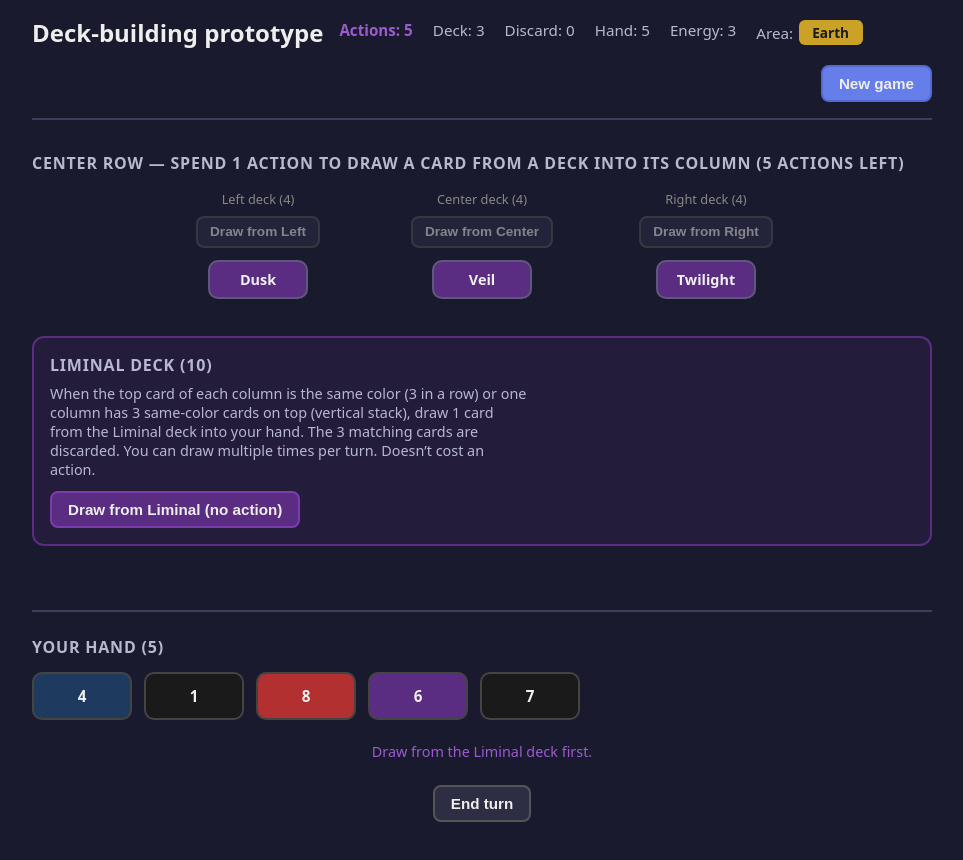
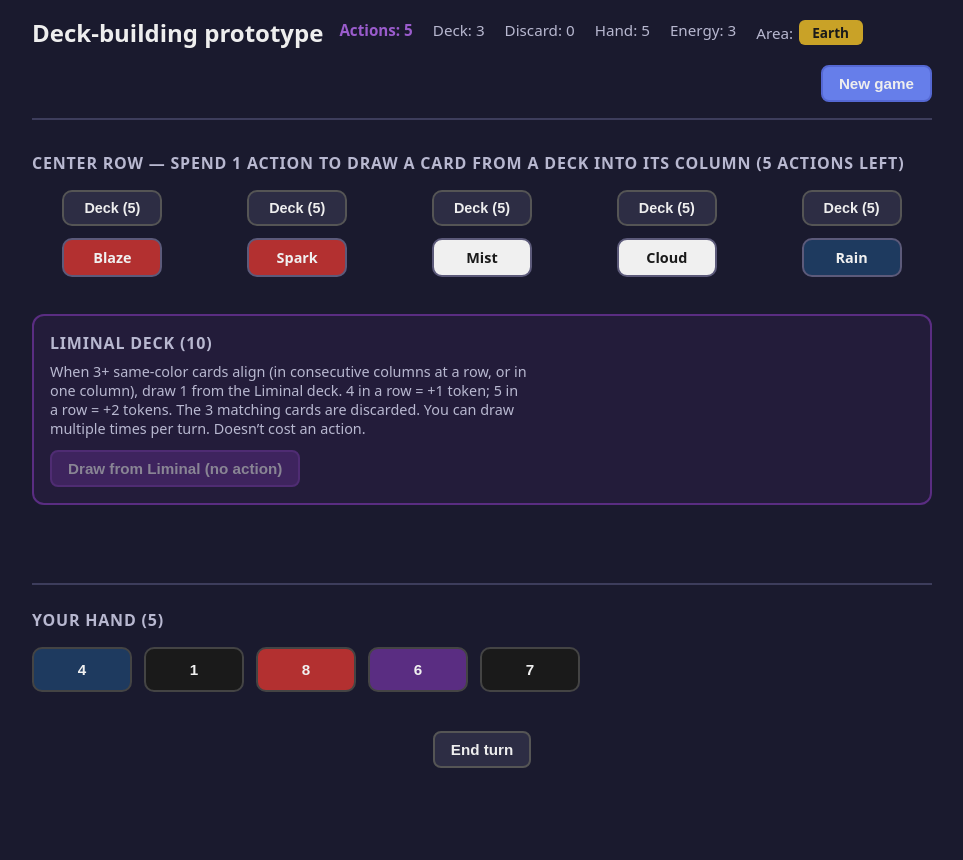
Before and after one commit to Mark-David-Hill/experiments, a React (Vite) app in the folder deck-building-prototype/: page / in a window 1280 px wide. Both pictures are taken after a click on the button "Start game". Shown: the top 860 px of the page, without its empty margins (158-1121 px from the left). After the commit the page ends 832 px from the top, so only its background shows below. Built offline with nearby package versions, Linux system fonts and the light colour scheme.

Commit message:
sets up 5 deck columns and allows for more match bonuses

```diff
--- a/deck-building-prototype/src/App.css
+++ b/deck-building-prototype/src/App.css
@@ -287,8 +287,11 @@ section h2 {
 
 .draw-center-btn {
   margin-bottom: 0.75rem;
-  font-size: 0.85rem;
-  padding: 0.4rem 0.75rem;
+  min-width: 100px;
+  padding: 0.5rem 1rem;
+  font-size: 0.9rem;
+  border-radius: 10px;
+  box-sizing: border-box;
 }
 
 .draw-center-btn:disabled {
--- a/deck-building-prototype/src/App.jsx
+++ b/deck-building-prototype/src/App.jsx
@@ -1,8 +1,8 @@
 import { useState, useCallback } from 'react'
 import {
   STARTER_CARDS,
-  CENTER_DECK_DEFS,
-  CENTER_DECK_LABELS,
+  CENTER_CARD_POOL,
+  CENTER_CARDS_PER_DECK,
   LIMINAL_DECK_DEFS,
   CARD_COLORS,
   CARD_COLOR_KEYS,
@@ -49,8 +49,8 @@ const initialGameState = () => ({
   discard: [],
   played: [],
   energy: STARTING_ENERGY,
-  centerDecks: [[], [], []],
-  centerColumns: [[], [], []],
+  centerDecks: [[], [], [], [], []],
+  centerColumns: [[], [], [], [], []],
   liminalDeck: [],
   drawActionsRemaining: 0,
   moveSourceColumn: null, // when set, waiting to pick destination to move bottom card (costs 1 action)
@@ -63,23 +63,41 @@ const initialGameState = () => ({
   playedModalOpen: false, // when true, show modal listing cards played this turn
 })
 
-/** Finds first 3-in-a-row (same color): any horizontal row, or any vertical run in a column. */
+const NUM_CENTER_COLUMNS = 5
+
+/** Finds first 3/4/5-in-a-row (same color). Returns match and run length (3, 4, or 5). 4 = +1 token, 5 = +2 tokens. */
 function findFirstMatch(centerColumns) {
-  const cols = centerColumns || [[], [], []]
-  const minLen = Math.min(cols[0]?.length ?? 0, cols[1]?.length ?? 0, cols[2]?.length ?? 0)
-  for (let d = 0; d < minLen; d++) {
-    const c0 = cols[0][d].color
-    const c1 = cols[1][d].color
-    const c2 = cols[2][d].color
-    if (c0 === c1 && c1 === c2) return { type: 'horizontal', rowIndex: d }
+  const cols = centerColumns || Array(NUM_CENTER_COLUMNS).fill([])
+  // Horizontal: check each triple (or more) of consecutive columns
+  for (let startCol = 0; startCol + 3 <= NUM_CENTER_COLUMNS; startCol++) {
+    const len0 = cols[startCol]?.length ?? 0
+    const len1 = cols[startCol + 1]?.length ?? 0
+    const len2 = cols[startCol + 2]?.length ?? 0
+    const minLenTriple = Math.min(len0, len1, len2)
+    for (let d = 0; d < minLenTriple; d++) {
+      const color = cols[startCol][d].color
+      if (cols[startCol + 1][d].color !== color || cols[startCol + 2][d].color !== color) continue
+      let runLength = 3
+      if (startCol + 3 < NUM_CENTER_COLUMNS && (cols[startCol + 3]?.length ?? 0) > d && cols[startCol + 3][d].color === color) {
+        runLength = 4
+        if (startCol + 4 < NUM_CENTER_COLUMNS && (cols[startCol + 4]?.length ?? 0) > d && cols[startCol + 4][d].color === color) {
+          runLength = 5
+        }
+      }
+      return { type: 'horizontal', rowIndex: d, startColIndex: startCol, runLength }
+    }
   }
-  for (let col = 0; col < 3; col++) {
+  for (let col = 0; col < NUM_CENTER_COLUMNS; col++) {
     const colArr = cols[col] || []
     for (let start = 0; start + 3 <= colArr.length; start++) {
-      const c0 = colArr[start].color
-      const c1 = colArr[start + 1].color
-      const c2 = colArr[start + 2].color
-      if (c0 === c1 && c1 === c2) return { type: 'vertical', colIndex: col, startIndex: start }
+      const color = colArr[start].color
+      if (colArr[start + 1].color !== color || colArr[start + 2].color !== color) continue
+      let runLength = 3
+      if (start + 3 < colArr.length && colArr[start + 3].color === color) {
+        runLength = 4
+        if (start + 4 < colArr.length && colArr[start + 4].color === color) runLength = 5
+      }
+      return { type: 'vertical', colIndex: col, startIndex: start, runLength }
     }
   }
   return null
@@ -112,7 +130,7 @@ function App() {
   const liminalMatch = findFirstMatch(centerColumns)
   const liminalMatchColor = liminalMatch
     ? liminalMatch.type === 'horizontal'
-      ? centerColumns[0][liminalMatch.rowIndex].color
+      ? centerColumns[liminalMatch.startColIndex][liminalMatch.rowIndex].color
       : centerColumns[liminalMatch.colIndex][liminalMatch.startIndex].color
     : null
   const canDrawFromLiminal = liminalMatch != null && liminalMatchColor != null
@@ -124,9 +142,17 @@ function App() {
     const playerDeck = shuffle(STARTER_CARDS.map((c) => createCardInstance(c)))
     const { drawn, newDeck } = drawFromPlayerPile(playerDeck, [], HAND_SIZE)
 
-    const centerDecksInit = CENTER_DECK_DEFS.map((defs) =>
-      shuffle(defs.map((c) => createCardInstance(c)))
+    const poolInstances = shuffle(
+      CENTER_CARD_POOL.map((c) => createCardInstance(c))
     )
+    const totalCenter = NUM_CENTER_COLUMNS * CENTER_CARDS_PER_DECK
+    const dealt = poolInstances.slice(0, totalCenter)
+    const centerDecksInit = []
+    for (let i = 0; i < NUM_CENTER_COLUMNS; i++) {
+      centerDecksInit.push(
+        dealt.slice(i * CENTER_CARDS_PER_DECK, (i + 1) * CENTER_CARDS_PER_DECK)
+      )
+    }
     const newColumns = centerDecksInit.map((d) => {
       if (d.length === 0) return []
       const [card, ...rest] = d
@@ -190,32 +216,35 @@ function App() {
       if (!s.liminalDeck.length) return s
       const match = findFirstMatch(s.centerColumns)
       if (!match) return s
+      const runLength = match.runLength ?? 3
       const [card, ...rest] = s.liminalDeck
-      let threeMatching
+      let matchingCards
       let newCenterColumns
       if (match.type === 'horizontal') {
         const d = match.rowIndex
-        threeMatching = [
-          s.centerColumns[0][d],
-          s.centerColumns[1][d],
-          s.centerColumns[2][d],
-        ]
-        newCenterColumns = s.centerColumns.map((col) => [
-          ...col.slice(0, d),
-          ...col.slice(d + 1),
-        ])
+        const startCol = match.startColIndex
+        matchingCards = []
+        for (let i = 0; i < runLength; i++) {
+          matchingCards.push(s.centerColumns[startCol + i][d])
+        }
+        newCenterColumns = s.centerColumns.map((col, i) =>
+          i >= startCol && i < startCol + runLength
+            ? [...col.slice(0, d), ...col.slice(d + 1)]
+            : col
+        )
       } else {
         const { colIndex, startIndex } = match
-        threeMatching = s.centerColumns[colIndex].slice(startIndex, startIndex + 3)
+        matchingCards = s.centerColumns[colIndex].slice(startIndex, startIndex + runLength)
         newCenterColumns = s.centerColumns.map((col, i) =>
           i === colIndex
-            ? [...col.slice(0, startIndex), ...col.slice(startIndex + 3)]
+            ? [...col.slice(0, startIndex), ...col.slice(startIndex + runLength)]
             : col
         )
       }
-      const matchColor = threeMatching[0].color
+      const matchColor = matchingCards[0].color
       const colorMatch = matchColor === card.color
       const areaMatch = matchColor === s.areaColor
+      const runBonus = runLength === 4 ? 1 : runLength === 5 ? 2 : 0
 
       let newTokens = { ...s.tokens }
       if (colorMatch && LIMINAL_COLOR_MATCH_BONUS === 'token') {
@@ -224,20 +253,20 @@ function App() {
       if (areaMatch) {
         newTokens = { ...newTokens, [matchColor]: (newTokens[matchColor] ?? 0) + 1 }
       }
+      if (runBonus > 0) {
+        newTokens = { ...newTokens, [matchColor]: (newTokens[matchColor] ?? 0) + runBonus }
+      }
 
       let bonusModal = null
-      if (colorMatch || areaMatch) {
-        const parts = []
-        if (colorMatch && LIMINAL_COLOR_MATCH_BONUS === 'token') {
-          parts.push('Yōkai matched the spirits')
-        }
-        if (areaMatch) {
-          parts.push('Match matched the area')
-        }
-        const tokenCount = (colorMatch ? 1 : 0) + (areaMatch ? 1 : 0)
+      const tokenParts = []
+      if (colorMatch && LIMINAL_COLOR_MATCH_BONUS === 'token') tokenParts.push('yōkai matched spirits')
+      if (areaMatch) tokenParts.push('match matched area')
+      if (runBonus > 0) tokenParts.push(`${runLength}-in-a-row (+${runBonus})`)
+      const totalTokens = (colorMatch ? 1 : 0) + (areaMatch ? 1 : 0) + runBonus
+      if (totalTokens > 0) {
         bonusModal = {
           title: 'Bonus!',
-          message: `${parts.join(' and ')} — +${tokenCount} token${tokenCount !== 1 ? 's' : ''} (${matchColor}).`,
+          message: `${tokenParts.join(', ')} — +${totalTokens} token${totalTokens !== 1 ? 's' : ''} (${matchColor}).`,
         }
       }
 
@@ -246,8 +275,8 @@ function App() {
         liminalDeck: rest,
         hand: [...s.hand, card],
         centerColumns: newCenterColumns,
-        discard: [...s.discard, ...threeMatching],
-        liminalColorMatchThisDraw: colorMatch || areaMatch,
+        discard: [...s.discard, ...matchingCards],
+        liminalColorMatchThisDraw: colorMatch || areaMatch || runBonus > 0,
         tokens: newTokens,
         bonusModal,
       }
@@ -494,7 +523,7 @@ function App() {
             </h2>
             {phase === 'draw' && typeof moveSourceColumn === 'number' && (
               <div className="move-card-hint">
-                {`Move bottom card to column (click ${CENTER_DECK_LABELS[moveSourceColumn]} to cancel)`}
+                Move bottom card to another column
                 <button type="button" className="btn btn-cancel-move" onClick={cancelMoveCard}>
                   Cancel
                 </button>
@@ -511,10 +540,10 @@ function App() {
             <div
               className={`center-columns ${phase === 'play' ? 'center-columns-readonly' : ''}`}
             >
-              {[0, 1, 2].map((i) => (
+              {Array.from({ length: NUM_CENTER_COLUMNS }, (_, i) => i).map((i) => (
                 <div
                   key={i}
-                  className={`center-column ${i === 1 ? 'center-column-middle' : ''} ${
+                  className={`center-column ${i === Math.floor(NUM_CENTER_COLUMNS / 2) ? 'center-column-middle' : ''} ${
                     phase === 'draw' && handCardToPlace ? 'center-column-dest' : phase === 'draw' && typeof moveSourceColumn === 'number' && moveSourceColumn !== i && !pendingDiscardCenterCard ? 'center-column-dest' : ''
                   } ${phase === 'draw' && typeof moveSourceColumn === 'number' && moveSourceColumn === i ? 'center-column-source' : ''}`}
                   onClick={
@@ -527,9 +556,6 @@ function App() {
                   role={phase === 'draw' && (handCardToPlace || (typeof moveSourceColumn === 'number' && moveSourceColumn !== i)) ? 'button' : undefined}
                   tabIndex={phase === 'draw' && typeof moveSourceColumn === 'number' ? 0 : undefined}
                 >
-                  <div className="center-column-label">
-                    {CENTER_DECK_LABELS[i]} deck ({centerDecks[i]?.length ?? 0})
-                  </div>
                   {phase === 'draw' && (
                     <button
                       type="button"
@@ -538,7 +564,7 @@ function App() {
                       disabled={!centerDecks[i]?.length || mustDrawFromLiminal || drawActionsRemaining <= 0}
                       title={mustDrawFromLiminal ? 'Draw from the Liminal deck first' : drawActionsRemaining <= 0 ? 'No actions left' : '1 action: add a card from this deck to the column'}
                     >
-                      Draw from {CENTER_DECK_LABELS[i]}
+                      Deck ({centerDecks[i]?.length ?? 0})
                     </button>
                   )}
                   <div className="center-column-stack">
@@ -592,7 +618,7 @@ function App() {
               {phase === 'draw' && (
                 <>
                   <p className="liminal-hint">
-                    When the top card of each column is the same color (3 in a row) or one column has 3 same-color cards on top (vertical stack), draw 1 card from the Liminal deck into your hand. The 3 matching cards are discarded. You can draw multiple times per turn. Doesn’t cost an action.
+                    When 3+ same-color cards align (in consecutive columns at a row, or in one column), draw 1 from the Liminal deck. 4 in a row = +1 token; 5 in a row = +2 tokens. The 3 matching cards are discarded. You can draw multiple times per turn. Doesn’t cost an action.
                   </p>
                   {liminalColorMatchThisDraw && (
                     <p className="liminal-color-match-bonus" role="status">
@@ -604,7 +630,7 @@ function App() {
                     className="btn liminal-btn"
                     onClick={drawFromLiminal}
                     disabled={!liminalUnlocked}
-                    title={liminalUnlocked ? 'Draw 1 Liminal card into hand (required, no action)' : 'Match 3 same-color cards in a row or in one column'}
+                    title={liminalUnlocked ? 'Draw 1 Liminal card (no action—you can draw multiple times per turn)' : 'Match 3 same-color cards in a row or in one column'}
                   >
                     Draw from Liminal (no action)
                   </button>
--- a/deck-building-prototype/src/data/cards.js
+++ b/deck-building-prototype/src/data/cards.js
@@ -42,33 +42,43 @@ export const STARTER_CARDS = [
   { id: 's8', name: '8', cost: 0, color: 'red' },
 ]
 
-// Three center decks — nature spirits drawn to the threshold. When three align, yōkai may cross.
+// One pool of nature spirits — shuffled and dealt into center decks at game start. When three align, yōkai may cross.
 // Color = spirit type: red=flame, darkBlue=water, gold=earth/harvest, violet=twilight, black=shadow, white=wind
-export const CENTER_DECK_DEFS = [
-  [
-    { id: 'c1-a', name: 'Ember', cost: 0, color: 'red' },
-    { id: 'c1-b', name: 'Ripple', cost: 0, color: 'darkBlue' },
-    { id: 'c1-c', name: 'Grain', cost: 0, color: 'gold' },
-    { id: 'c1-d', name: 'Dusk', cost: 0, color: 'violet' },
-    { id: 'c1-e', name: 'Shadow', cost: 0, color: 'black' },
-  ],
-  [
-    { id: 'c2-a', name: 'Breeze', cost: 0, color: 'white' },
-    { id: 'c2-b', name: 'Veil', cost: 0, color: 'violet' },
-    { id: 'c2-c', name: 'Cinder', cost: 0, color: 'red' },
-    { id: 'c2-d', name: 'Stream', cost: 0, color: 'darkBlue' },
-    { id: 'c2-e', name: 'Amber', cost: 0, color: 'gold' },
-  ],
-  [
-    { id: 'c3-a', name: 'Umbra', cost: 0, color: 'black' },
-    { id: 'c3-b', name: 'Harvest', cost: 0, color: 'gold' },
-    { id: 'c3-c', name: 'Frost', cost: 0, color: 'white' },
-    { id: 'c3-d', name: 'Twilight', cost: 0, color: 'violet' },
-    { id: 'c3-e', name: 'Blaze', cost: 0, color: 'red' },
-  ],
+export const CENTER_CARD_POOL = [
+  { id: 'center-ember', name: 'Ember', cost: 0, color: 'red' },
+  { id: 'center-ripple', name: 'Ripple', cost: 0, color: 'darkBlue' },
+  { id: 'center-grain', name: 'Grain', cost: 0, color: 'gold' },
+  { id: 'center-dusk', name: 'Dusk', cost: 0, color: 'violet' },
+  { id: 'center-shadow', name: 'Shadow', cost: 0, color: 'black' },
+  { id: 'center-mist', name: 'Mist', cost: 0, color: 'white' },
+  { id: 'center-breeze', name: 'Breeze', cost: 0, color: 'white' },
+  { id: 'center-veil', name: 'Veil', cost: 0, color: 'violet' },
+  { id: 'center-cinder', name: 'Cinder', cost: 0, color: 'red' },
+  { id: 'center-stream', name: 'Stream', cost: 0, color: 'darkBlue' },
+  { id: 'center-amber', name: 'Amber', cost: 0, color: 'gold' },
+  { id: 'center-void', name: 'Void', cost: 0, color: 'black' },
+  { id: 'center-umbra', name: 'Umbra', cost: 0, color: 'black' },
+  { id: 'center-harvest', name: 'Harvest', cost: 0, color: 'gold' },
+  { id: 'center-frost', name: 'Frost', cost: 0, color: 'white' },
+  { id: 'center-twilight', name: 'Twilight', cost: 0, color: 'violet' },
+  { id: 'center-blaze', name: 'Blaze', cost: 0, color: 'red' },
+  { id: 'center-wave', name: 'Wave', cost: 0, color: 'darkBlue' },
+  { id: 'center-spark', name: 'Spark', cost: 0, color: 'red' },
+  { id: 'center-tide', name: 'Tide', cost: 0, color: 'darkBlue' },
+  { id: 'center-honey', name: 'Honey', cost: 0, color: 'gold' },
+  { id: 'center-gloom', name: 'Gloom', cost: 0, color: 'violet' },
+  { id: 'center-night', name: 'Night', cost: 0, color: 'black' },
+  { id: 'center-drift', name: 'Drift', cost: 0, color: 'white' },
+  { id: 'center-cloud', name: 'Cloud', cost: 0, color: 'white' },
+  { id: 'center-rain', name: 'Rain', cost: 0, color: 'darkBlue' },
+  { id: 'center-sun', name: 'Sun', cost: 0, color: 'gold' },
+  { id: 'center-shade', name: 'Shade', cost: 0, color: 'violet' },
+  { id: 'center-flame', name: 'Flame', cost: 0, color: 'red' },
+  { id: 'center-ore', name: 'Ore', cost: 0, color: 'black' },
 ]
 
-export const CENTER_DECK_LABELS = ['Left', 'Center', 'Right']
+/** Number of cards dealt to each center deck from the pool at game start */
+export const CENTER_CARDS_PER_DECK = 6
 
 // Liminal deck — draw only when the top card of each center column is the same color (3 in a row).
 // Spirit/youkai themed; causes fantastical interactions with regular cards.
```
